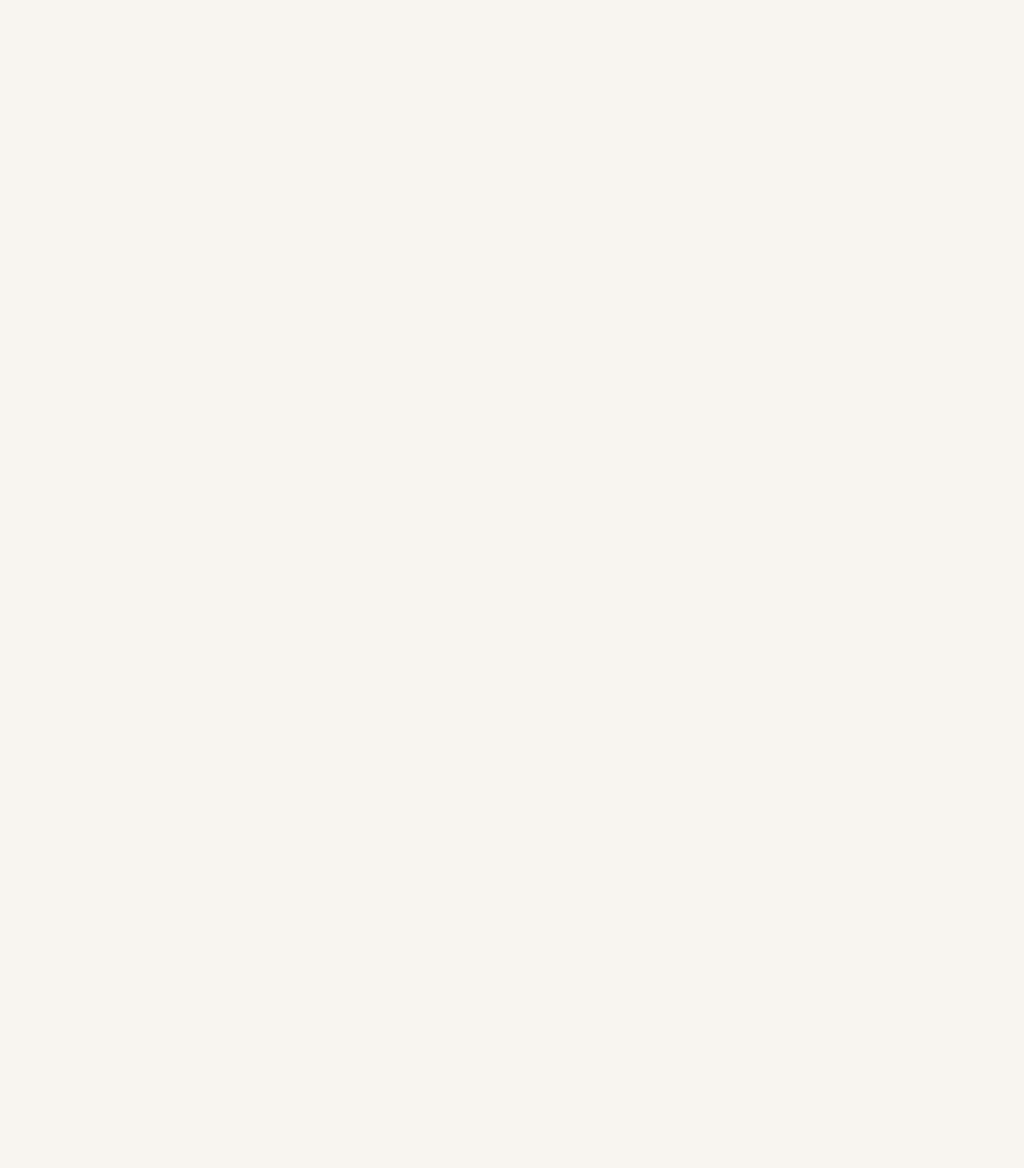
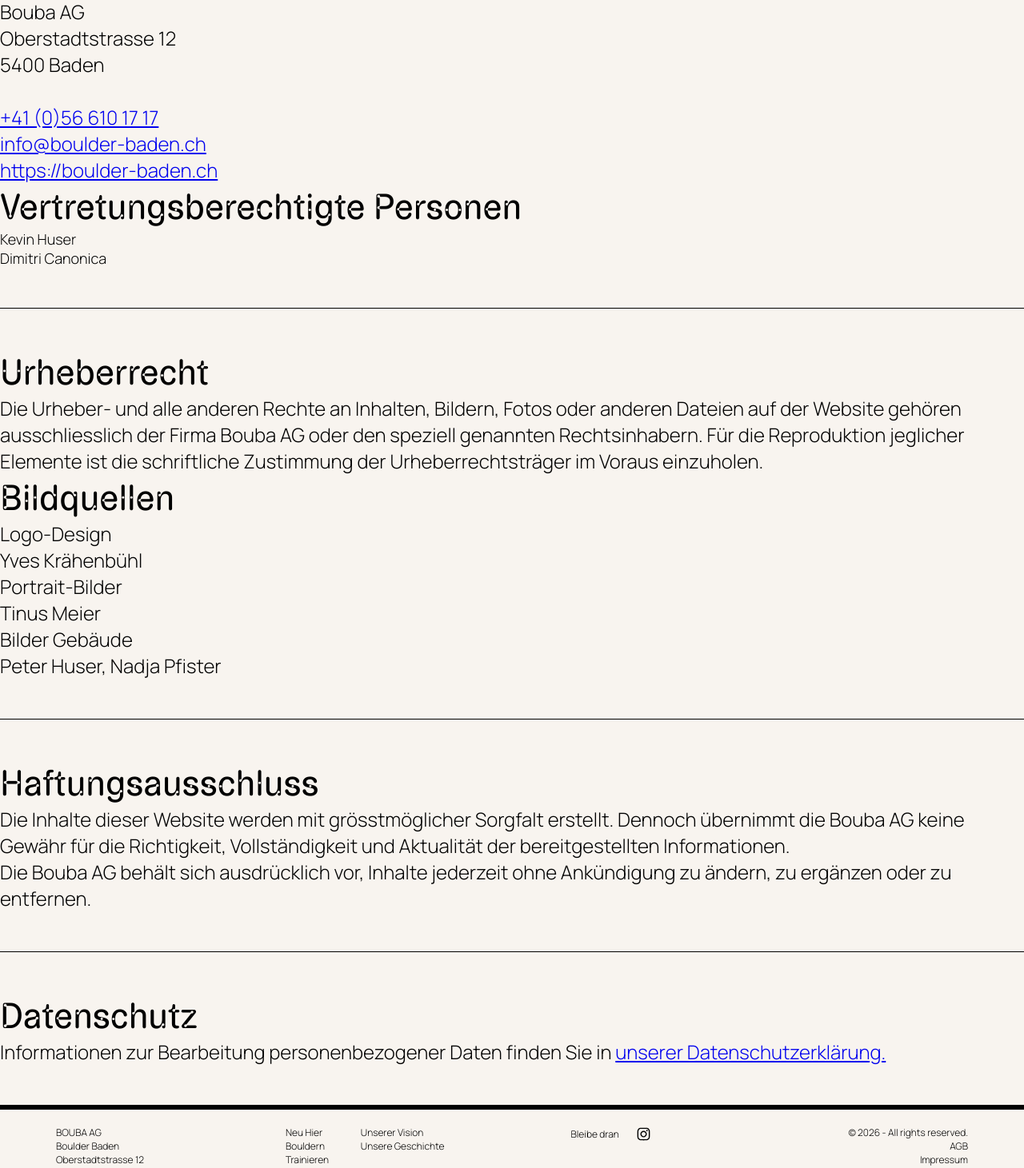
Before and after one commit to escodebar/boulder-baden.ch, a Vue app: page /impressum in a window 1280 px wide. Shown: the part 240-1701 px from the top of the page at 80% size. Before the commit the page ends 800 px from the top, so only its background shows below. Built offline with nearby package versions, Linux system fonts and the light colour scheme.

Commit message:
Add content Impressum

```diff
--- a/src/pages/Impressum.vue
+++ b/src/pages/Impressum.vue
@@ -1 +1,74 @@
-<template></template>
+<template>
+  <h1>Impressum</h1>
+
+  <section>
+    <address>
+      Bouba AG<br />
+      Oberstadtstrasse 12<br />
+      5400 Baden<br />
+      <br />
+
+      <a href="tel:+41566101717">+41 (0)56 610 17 17</a><br />
+      <a href="mailto:info@boulder-baden.ch">info@boulder-baden.ch</a><br />
+      <a href="https://boulder-baden.ch">https://boulder-baden.ch</a>
+    </address>
+
+    <h3>Vertretungsberechtigte Personen</h3>
+    <ul>
+      <li>Kevin Huser</li>
+      <li>Dimitri Canonica</li>
+    </ul>
+  </section>
+
+  <section>
+    <h3>Urheberrecht</h3>
+    <p>
+      Die Urheber- und alle anderen Rechte an Inhalten, Bildern, Fotos oder
+      anderen Dateien auf der Website gehören ausschliesslich der Firma Bouba AG
+      oder den speziell genannten Rechtsinhabern. Für die Reproduktion jeglicher
+      Elemente ist die schriftliche Zustimmung der Urheberrechtsträger im Voraus
+      einzuholen.
+    </p>
+
+    <h3>Bildquellen</h3>
+    <dl>
+      <dt>Logo-Design</dt>
+      <dd>Yves Krähenbühl</dd>
+
+      <dt>Portrait-Bilder</dt>
+      <dd>Tinus Meier</dd>
+
+      <dt>Bilder Gebäude</dt>
+      <dd>Peter Huser, Nadja Pfister</dd>
+    </dl>
+  </section>
+
+  <section>
+    <h3>Haftungsausschluss</h3>
+    <p>
+      Die Inhalte dieser Website werden mit grösstmöglicher Sorgfalt erstellt.
+      Dennoch übernimmt die Bouba AG keine Gewähr für die Richtigkeit,
+      Vollständigkeit und Aktualität der bereitgestellten Informationen.
+    </p>
+    <p>
+      Die Bouba AG behält sich ausdrücklich vor, Inhalte jederzeit ohne
+      Ankündigung zu ändern, zu ergänzen oder zu entfernen.
+    </p>
+  </section>
+
+  <section>
+    <h3>Datenschutz</h3>
+    <p>
+      Informationen zur Bearbeitung personenbezogener Daten finden Sie in
+      <RouterLink :to="{ name: 'Datenschutz' }">
+        unserer Datenschutzerklärung.
+      </RouterLink>
+    </p>
+  </section>
+</template>
+
+<style scoped>
+* {
+  text-align: left;
+}
+</style>
```
